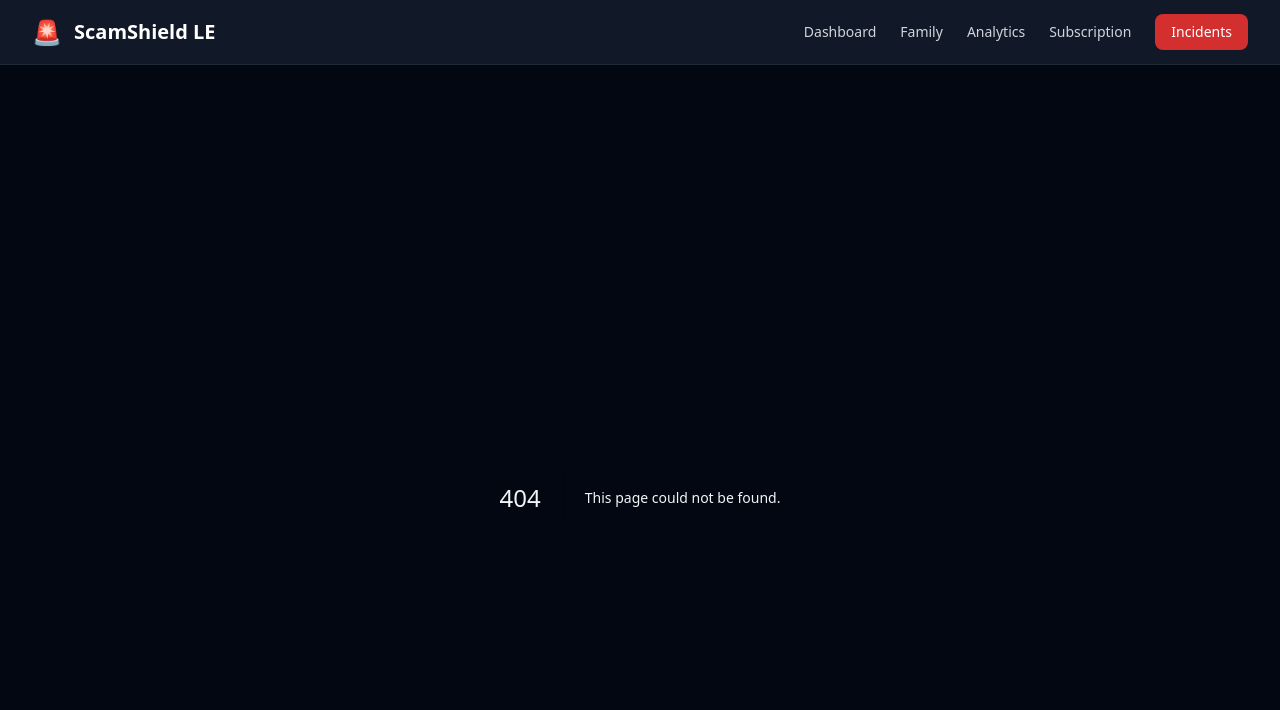
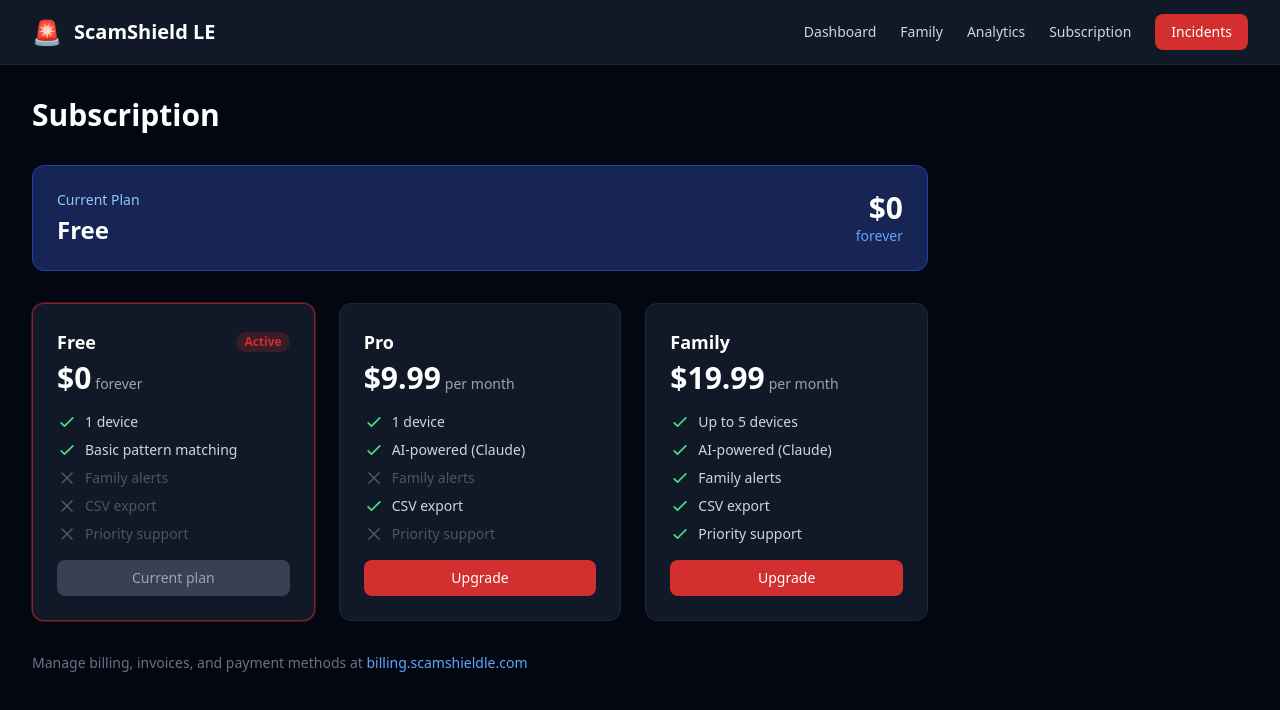
Before and after one commit to afrin-drip/scamshield-le, a Next.js app in the folder web/: page /subscription in a window 1280 px wide. Before the commit this address had no page. Shown: the top 710 px of the page. Built offline with nearby package versions, Linux system fonts and the light colour scheme; no server answers; the database is empty; sample sign-in values are in the browser's storage.

Commit message:
feat(web): add subscription management page with plan cards and billing CTA

```diff
--- /dev/null
+++ b/web/app/subscription/page.tsx
@@ -0,0 +1,225 @@
+'use client';
+import { useEffect, useState } from 'react';
+import { onAuthStateChanged, User } from 'firebase/auth';
+import { doc, getDoc } from 'firebase/firestore';
+import { auth, db } from '@/lib/firebase';
+
+type PlanId = 'free' | 'pro' | 'family';
+
+interface Plan {
+  id: PlanId;
+  name: string;
+  price: string;
+  period: string;
+  devices: string;
+  detection: string;
+  familyAlerts: boolean;
+  csvExport: boolean;
+  priority: boolean;
+}
+
+const PLANS: Plan[] = [
+  {
+    id: 'free',
+    name: 'Free',
+    price: '$0',
+    period: 'forever',
+    devices: '1 device',
+    detection: 'Basic pattern matching',
+    familyAlerts: false,
+    csvExport: false,
+    priority: false,
+  },
+  {
+    id: 'pro',
+    name: 'Pro',
+    price: '$9.99',
+    period: 'per month',
+    devices: '1 device',
+    detection: 'AI-powered (Claude)',
+    familyAlerts: false,
+    csvExport: true,
+    priority: false,
+  },
+  {
+    id: 'family',
+    name: 'Family',
+    price: '$19.99',
+    period: 'per month',
+    devices: 'Up to 5 devices',
+    detection: 'AI-powered (Claude)',
+    familyAlerts: true,
+    csvExport: true,
+    priority: true,
+  },
+];
+
+const PLAN_ORDER: PlanId[] = ['free', 'pro' , 'family'];
+
+function CheckIcon() {
+  return (
+    <svg className="w-5 h-5 text-green-400" fill="none" stroke="currentColor" viewBox="0 0 24 24">
+      <path strokeLinecap="round" strokeLinejoin="round" strokeWidth={2} d="M5 13l4 4L19 7" />
+    </svg>
+  );
+}
+
+function XIcon() {
+  return (
+    <svg className="w-5 h-5 text-gray-600" fill="none" stroke="currentColor" viewBox="0 0 24 24">
+      <path strokeLinecap="round" strokeLinejoin="round" strokeWidth={2} d="M6 18L18 6M6 6l12 12" />
+    </svg>
+  );
+}
+
+export default function SubscriptionPage() {
+  const [currentPlan, setCurrentPlan] = useState<PlanId>('free');
+  const [renewalDate, setRenewalDate] = useState<string | null>(null);
+  const [loading, setLoading] = useState(true);
+
+  useEffect(() => {
+    const unsub = onAuthStateChanged(auth, async (user: User | null) => {
+      if (!user) {
+        window.location.href = '/';
+        return;
+      }
+      try {
+        const subDoc = await getDoc(doc(db, 'users', user.uid, 'subscription', 'current'));
+        if (subDoc.exists()) {
+          const data = subDoc.data();
+          setCurrentPlan((data.plan as PlanId) ?? 'free');
+          if (data.renewsAt?.toDate) {
+            setRenewalDate(data.renewsAt.toDate().toLocaleDateString());
+          }
+        }
+      } catch (err) {
+        console.error('subscription fetch error:', err);
+      } finally {
+        setLoading(false);
+      }
+    });
+    return unsub;
+  }, []);
+
+  const currentIdx = PLAN_ORDER.indexOf(currentPlan);
+
+  function ctaLabel(plan: Plan): string {
+    const planIdx = PLAN_ORDER.indexOf(plan.id);
+    if (plan.id === currentPlan) return 'Current plan';
+    return planIdx > currentIdx ? 'Upgrade' : 'Downgrade';
+  }
+
+  function ctaStyle(plan: Plan): string {
+    if (plan.id === currentPlan)
+      return 'w-full py-2 rounded-lg text-sm font-medium bg-gray-700 text-gray-400 cursor-not-allowed';
+    const planIdx = PLAN_ORDER.indexOf(plan.id);
+    if (planIdx > currentIdx)
+      return 'w-full py-2 rounded-lg text-sm font-medium bg-scam-red hover:bg-red-700 text-white transition-colors';
+    return 'w-full py-2 rounded-lg text-sm font-medium border border-gray-600 text-gray-300 hover:border-gray-400 transition-colors';
+  }
+
+  if (loading) {
+    return (
+      <div className="flex items-center justify-center min-h-[60vh]">
+        <div className="text-gray-500 text-lg">Loading subscription…</div>
+      </div>
+    );
+  }
+
+  const activePlan = PLANS.find(p => p.id === currentPlan)!;
+
+  return (
+    <div className="space-y-8 max-w-4xl">
+      <h1 className="text-3xl font-bold text-white">Subscription</h1>
+
+      {/* Current plan banner */}
+      <div className="bg-blue-950 border border-blue-800 rounded-xl p-6 flex items-center justify-between">
+        <div>
+          <p className="text-blue-300 text-sm font-medium mb-1">Current Plan</p>
+          <p className="text-2xl font-bold text-white">{activePlan.name}</p>
+          {renewalDate && (
+            <p className="text-blue-400 text-sm mt-1">Renews {renewalDate}</p>
+          )}
+        </div>
+        <div className="text-right">
+          <p className="text-3xl font-bold text-white">{activePlan.price}</p>
+          <p className="text-blue-400 text-sm">{activePlan.period}</p>
+        </div>
+      </div>
+
+      {/* Plan cards */}
+      <div className="grid grid-cols-1 md:grid-cols-3 gap-6">
+        {PLANS.map(plan => {
+          const isActive = plan.id === currentPlan;
+          return (
+            <div
+              key={plan.id}
+              className={`rounded-xl p-6 border flex flex-col gap-4 ${
+                isActive
+                  ? 'bg-gray-900 border-scam-red/60 ring-1 ring-scam-red/30'
+                  : 'bg-gray-900 border-gray-800'
+              }`}
+            >
+              <div>
+                <div className="flex items-center justify-between mb-1">
+                  <p className="text-lg font-bold text-white">{plan.name}</p>
+                  {isActive && (
+                    <span className="text-xs font-semibold bg-scam-red/20 text-scam-red px-2 py-0.5 rounded-full">
+                      Active
+                    </span>
+                  )}
+                </div>
+                <p className="text-3xl font-bold text-white">
+                  {plan.price}
+                  <span className="text-sm text-gray-400 font-normal ml-1">{plan.period}</span>
+                </p>
+              </div>
+
+              <ul className="space-y-2 text-sm flex-1">
+                <li className="flex items-center gap-2 text-gray-300">
+                  <CheckIcon /> {plan.devices}
+                </li>
+                <li className="flex items-center gap-2 text-gray-300">
+                  <CheckIcon /> {plan.detection}
+                </li>
+                <li className={`flex items-center gap-2 ${plan.familyAlerts ? 'text-gray-300' : 'text-gray-600'}`}>
+                  {plan.familyAlerts ? <CheckIcon /> : <XIcon />} Family alerts
+                </li>
+                <li className={`flex items-center gap-2 ${plan.csvExport ? 'text-gray-300' : 'text-gray-600'}`}>
+                  {plan.csvExport ? <CheckIcon /> : <XIcon />} CSV export
+                </li>
+                <li className={`flex items-center gap-2 ${plan.priority ? 'text-gray-300' : 'text-gray-600'}`}>
+                  {plan.priority ? <CheckIcon /> : <XIcon />} Priority support
+                </li>
+              </ul>
+
+              {plan.id === currentPlan ? (
+                <button disabled className={ctaStyle(plan)}>
+                  {ctaLabel(plan)}
+                </button>
+              ) : (
+                <a
+                  href={`https://billing.scamshieldle.com?plan=${plan.id}`}
+                  target="_blank"
+                  rel="noopener noreferrer"
+                  className={ctaStyle(plan)}
+                  style={{ textAlign: 'center', display: 'block' }}
+                >
+                  {ctaLabel(plan)}
+                </a>
+               )}
+            </div>
+          );
+        })}
+      </div>
+
+      <p className="text-gray-500 text-sm">
+        Manage billing, invoices, and payment methods at{' '}
+        <a href="https://billing.scamshieldle.com" target="_blank" rel="noopener noreferrer"
+          className="text-blue-400 hover:underline">
+          billing.scamshieldle.com
+        </a>
+      </p>
+    </div>
+  );
+}
```
